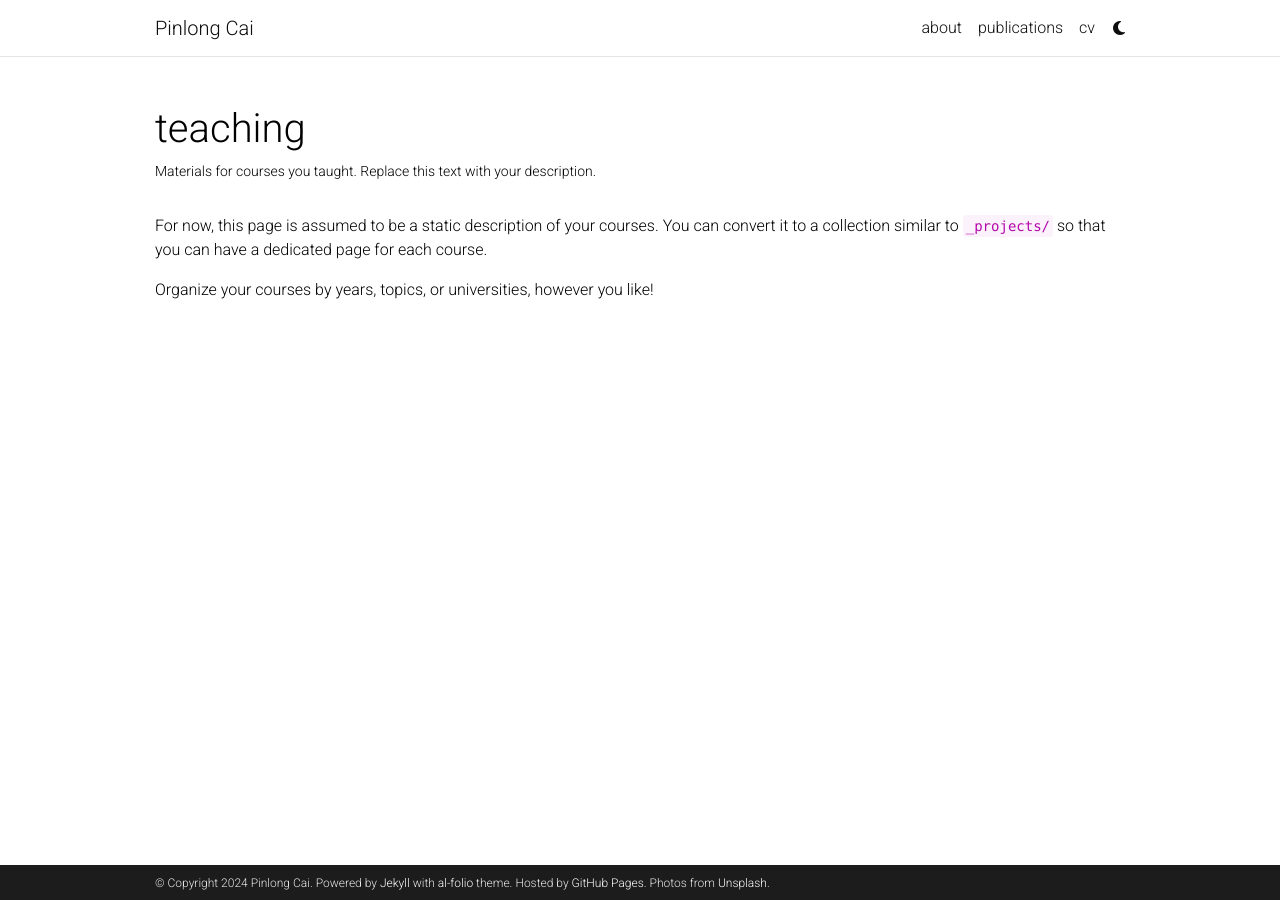
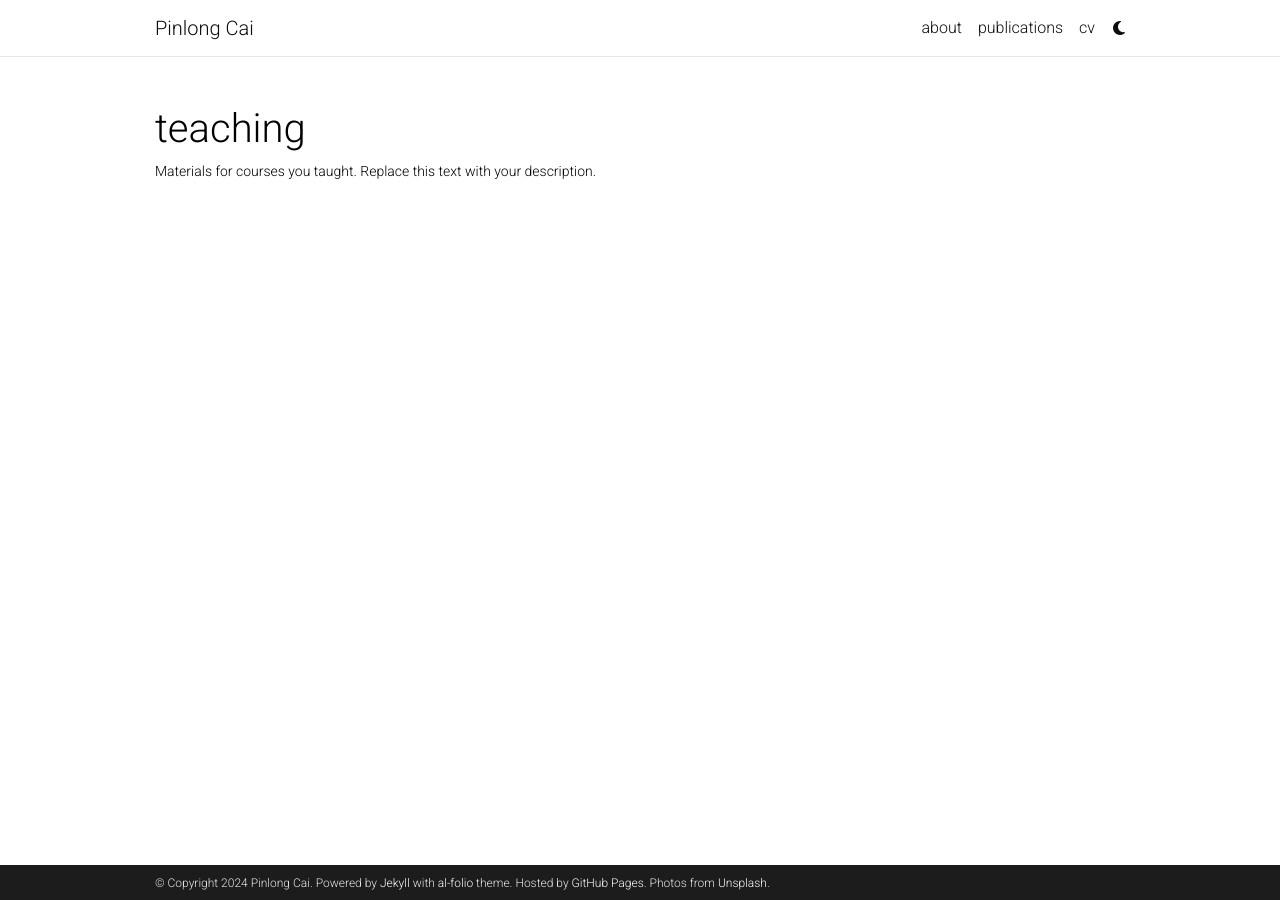
Before and after one commit to pinlong-cai/pinlong-cai.github.io, a Jekyll site: the page built from _pages/teaching.md, in a window 1280 px wide. Built offline with Jekyll 4.4.1, drawn with Linux system fonts in a browser that asks for light colours; comment, search, counter and statistics services are not loaded; a style sheet for code colours, icons or effects is not loaded.

Commit message:
Update teaching.md

```diff
--- a/_pages/teaching.md
+++ b/_pages/teaching.md
@@ -6,7 +6,3 @@
 nav: false
 nav_order: 5
 ---
-
-For now, this page is assumed to be a static description of your courses. You can convert it to a collection similar to `_projects/` so that you can have a dedicated page for each course.
-
-Organize your courses by years, topics, or universities, however you like!
```
